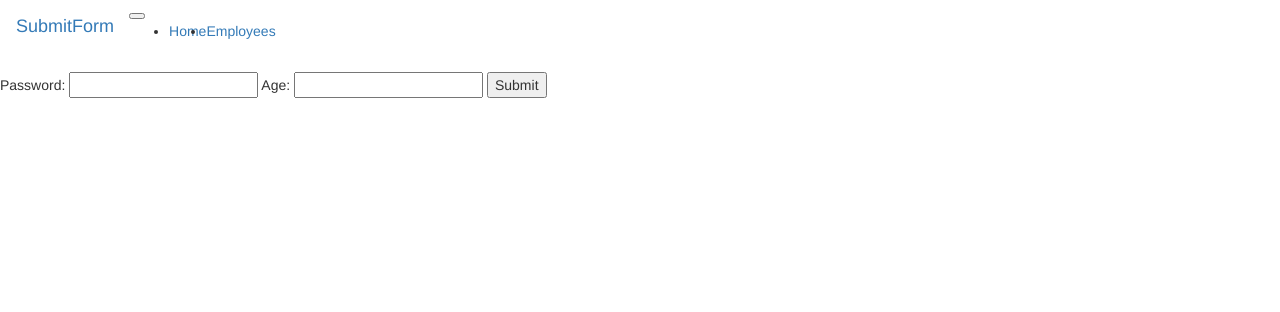
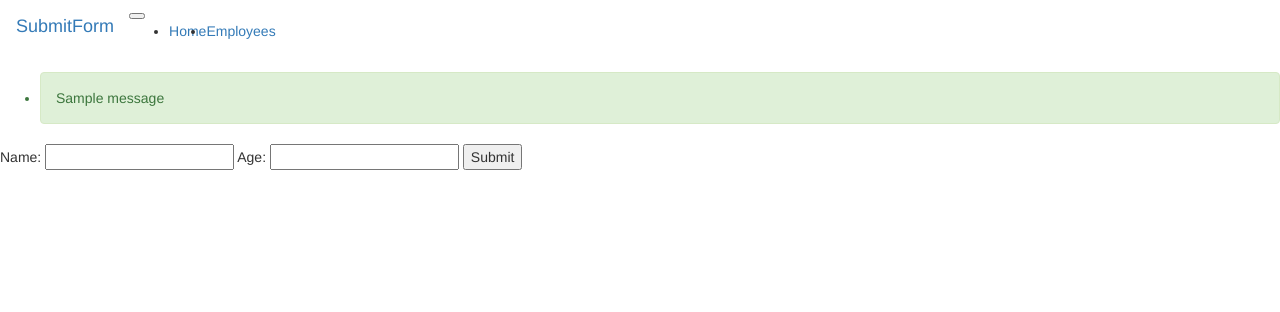
Before and after one commit to madiabay/Mini_Flask_Project, a Flask app: page / in a window 1280 px wide. Shown: the top 312 px of the page. Run offline with Flask 2, Linux system fonts and the light colour scheme; tables that the repository leaves empty or names only in its code hold one stand-in row (values such as "Sample post"); one stand-in notice (Sample message) is shown; some libraries are stand-ins or nearby versions.

Commit message:
messages in browser

```diff
--- a/app.py
+++ b/app.py
@@ -1,12 +1,13 @@
-from flask import Flask, render_template, request, session
+from flask import Flask, render_template, request, session, flash
 from flask_mysqldb import MySQL
 from werkzeug.security import generate_password_hash, check_password_hash
 from flask_bootstrap import Bootstrap
-import yaml
-import os
+import yaml, secrets
 
 app = Flask(__name__)
 Bootstrap(app)
+
+secret = secrets.token_urlsafe(32)
 
 # DB configuration
 db = yaml.safe_load(open('db.yaml'))
@@ -15,21 +16,25 @@ app.config['MYSQL_USER'] = db['mysql_user']
 app.config['MYSQL_PASSWORD'] = db['mysql_password']
 app.config['MYSQL_DB'] = db['mysql_db']
 app.config['MYSQL_CURSORCLASS'] = 'DictCursor'
+
+app.secret_key = secret
+
 mysql = MySQL(app)
-
-app.config['SECRET_KEY'] = os.urandom(24)
 
 @app.route('/', methods=['GET', 'POST'])
 def index():
     if request.method == 'POST':
-        form = request.form
-        name = form['name']
-        age = form['age']
-        cursor = mysql.connection.cursor()
-        name = generate_password_hash(name)
-        cursor.execute("INSERT INTO employee(name, age) VALUES(%s, %s);", (name, age))
-        cursor.connection.commit()
-        return 'SUCCESS!', 201
+        try:
+            form = request.form
+            name = form['name']
+            age = form['age']
+            cursor = mysql.connection.cursor()
+            # name = generate_password_hash(name)
+            cursor.execute("INSERT INTO employee(name, age) VALUES(%s, %s);", (name, age))
+            cursor.connection.commit()
+            flash('Your data is successfully inserted', 'success')
+        except:
+            flash('The inserting is failed', 'danger')
     return render_template('index.html')
 
 @app.route('/employees/')
--- a/templates/base.html
+++ b/templates/base.html
@@ -9,6 +9,18 @@
 {% endblock %}
 
 {% block content %}
+    {% with messages = get_flashed_messages(with_categories=True) %}
+        {% if messages %}
+            <ul>
+                {% for category, message in messages %}
+                <li class="alert alert-{{ category }}">
+                    {{ message }}
+                </li>
+                {% endfor %}
+            </ul>
+        {% endif %}
+    {% endwith %}
+
     {% block sub_content %}
     {% endblock %}
 {% endblock %}
--- a/templates/index.html
+++ b/templates/index.html
@@ -2,7 +2,7 @@
 
 {% block sub_content %}
     <form method="POST">
-        Password: <input type="password" name="name" />
+        Name: <input type="text" name="name" />
         Age: <input type="text" name="age" />
         <input type="submit" />
     </form>
```
